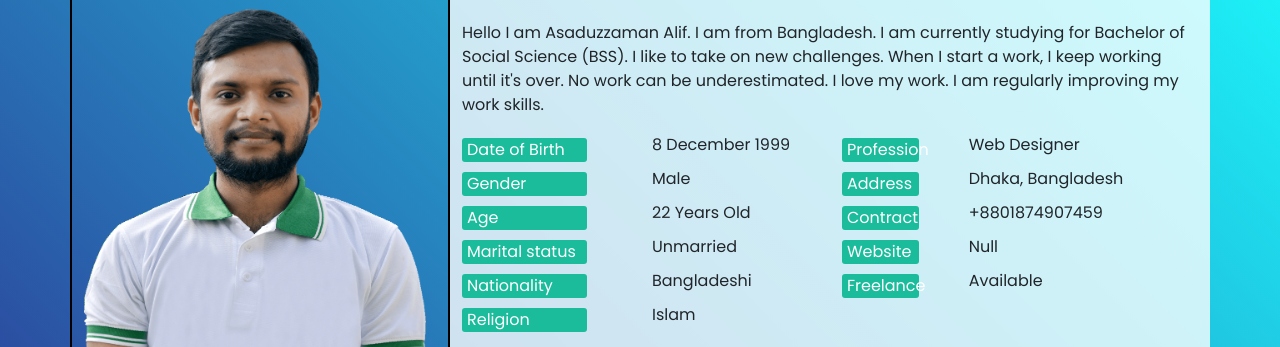
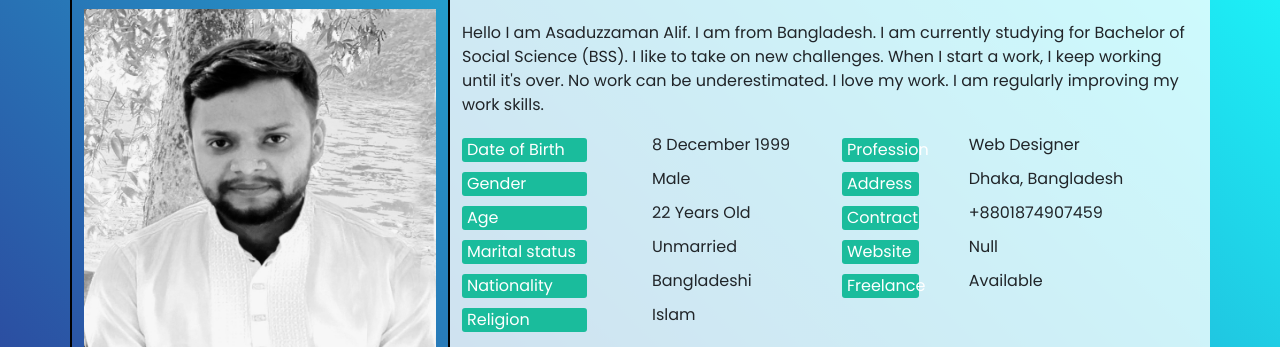
Before and after one commit to asaduzzamanalif/portfolio_pro, a plain HTML site: page index.html in a window 1280 px wide. Shown: the part 157-504 px from the top of the page. Drawn offline with nearby package versions, Linux system fonts and the light colour scheme.

Commit message:
Asaduzzaman Alif Portfolio
Asaduzzaman Alif Portfolio

```diff
--- a/css/style.css
+++ b/css/style.css
@@ -126,7 +126,9 @@ h2:hover::before {
 .profile .profileImage {
     width: 100%;
     min-height: 50vh;
-    background: url('../images/myImage.png') no-repeat center center / 100% 100%;
+/*     background: url('../images/myImage.png') no-repeat center center / 100% 100%; */
+
+    background: url('../images/AsaduzzamanAlif.jpg') no-repeat center center / 100% 100%;
 
 }
 
```
